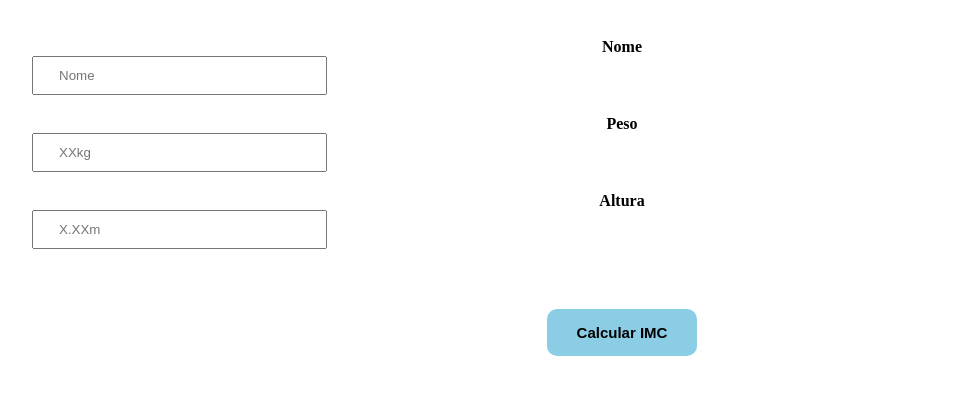
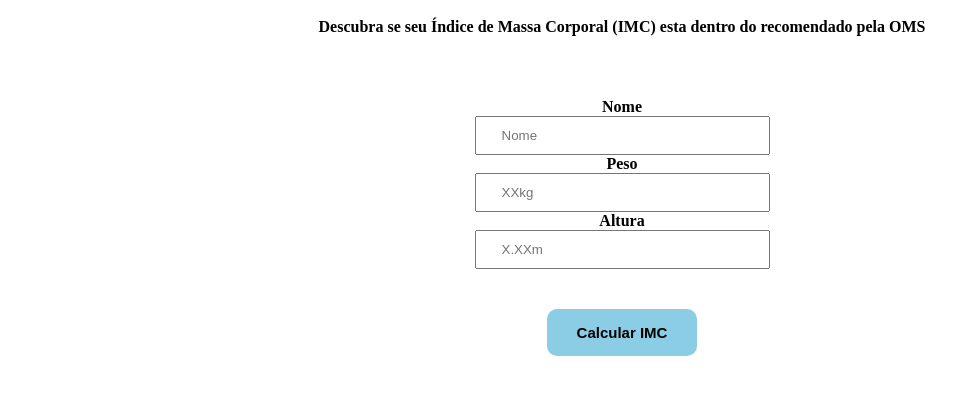
Before and after one commit to emsnascimento/calculadora_de_IMC, a plain HTML site: page index.html in a window 1280 px wide. Shown: the part 140-534 px from the top of the page, without its empty margins (18-974 px from the left). Drawn offline with Linux system fonts and the light colour scheme.

Commit message:
1 file modified

```diff
--- a/styles.css
+++ b/styles.css
@@ -2,27 +2,28 @@ body {
   background: white;
   color: black;
   text-align: center;
-  margin-top: 40px;
+  margin-top: 100px;
 }
 
-main{
+main {
   color: black;
   margin: 0 auto;
 }
 
-fieldset{
+fieldset {
   border: 0;
   padding: 40px;
 }
 
-.input-padrao{
+.input-padrao {
   display: block;
   margin: 0 0 20px;
   padding: 10px 25px;
   width: 25%;
+  margin: 0 auto;
 }
 
-label{
+label {
   font-weight: bold;
 }
 
@@ -37,7 +38,7 @@ label{
   transition: 0.9s all;
 }
 
-.submit-button:hover{
+.submit-button:hover {
   background: rgb(81, 197, 236);
   transform: scale(1.15);
 }
```
